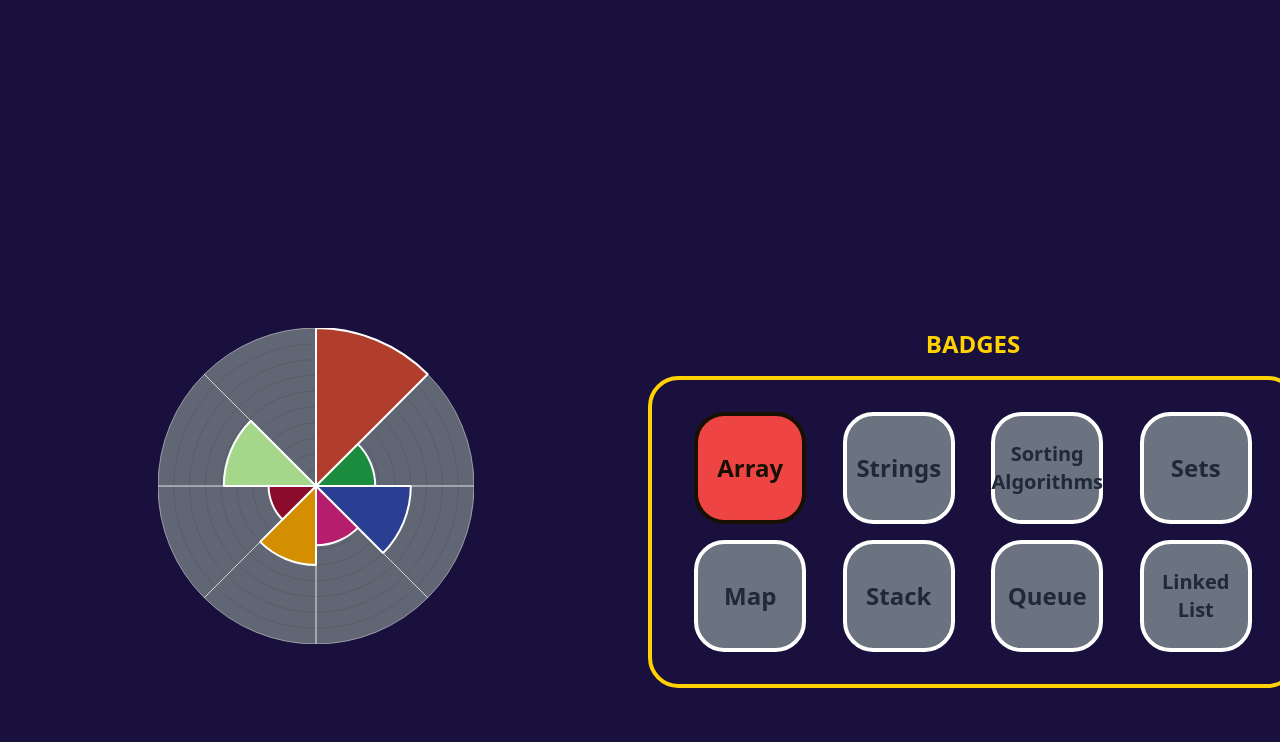
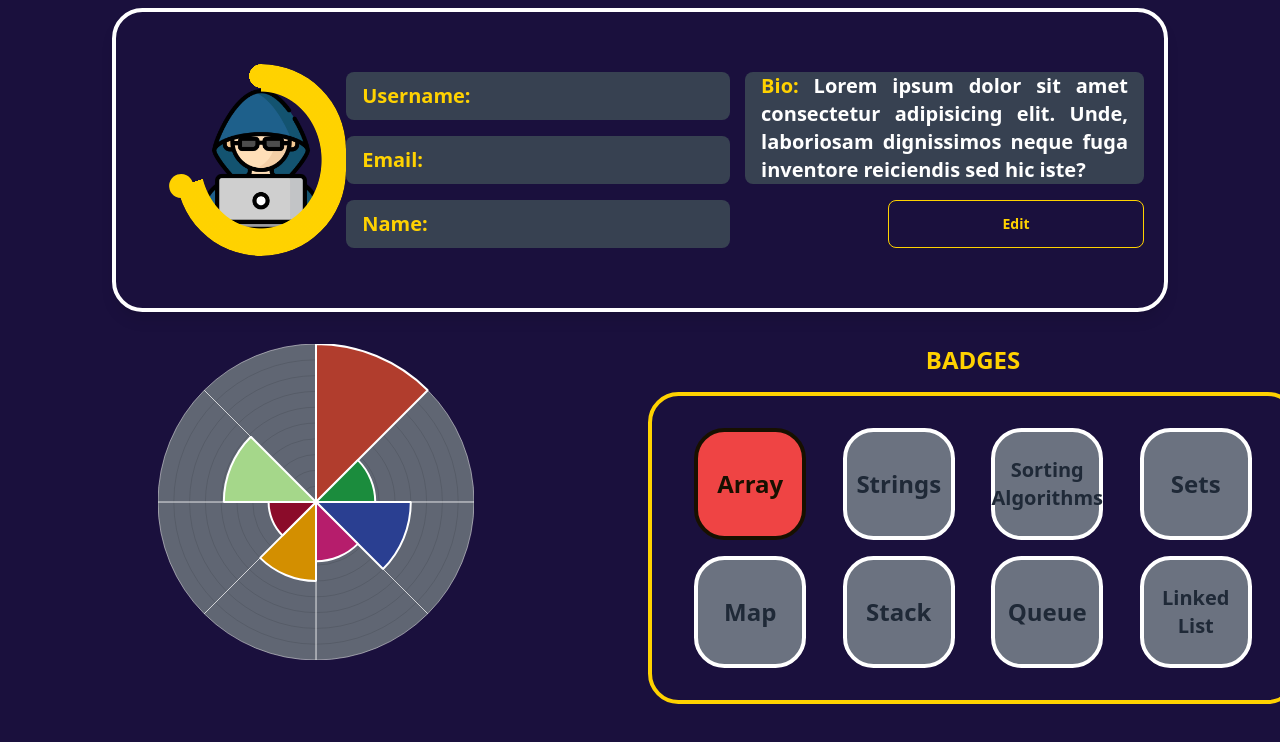
Before and after one commit to TineshWarke/dsa_visualizer, a Next.js app: page /profile in a window 1280 px wide. Shown: the top 742 px of the page. Built offline with nearby package versions, Linux system fonts and the light colour scheme.

Commit message:
'Update2'

```diff
--- a/app/dashboard/navbar.tsx
+++ b/app/dashboard/navbar.tsx
@@ -37,8 +37,15 @@ const Navbar = () => {
                     <a className="btn btn-ghost text-2xl">Data Structures & Algorithms Visualizer</a>
                 </div>
                 <div className="navbar-end">
+                    <div className="rating gap-1 mx-4">
+                        <input type="radio" name="rating-3" className="mask mask-heart bg-red-400" />
+                        <input type="radio" name="rating-3" className="mask mask-heart bg-orange-400" />
+                        <input type="radio" name="rating-3" className="mask mask-heart bg-yellow-400" />
+                        <input type="radio" name="rating-3" className="mask mask-heart bg-lime-400" />
+                        <input type="radio" name="rating-3" className="mask mask-heart bg-green-400" defaultChecked />
+                    </div>
                     <div tabIndex={0} role="button" className="btn btn-ghost btn-circle avatar bg-base-300">
-                        <div className="w-10 rounded-full" onClick={() => router.push('/profile') }>
+                        <div className="w-10 rounded-full" onClick={() => router.push('/profile')}>
                             <img
                                 alt="T"
                                 src="/coder.png" />
--- a/app/dashboard/page.tsx
+++ b/app/dashboard/page.tsx
@@ -63,7 +63,7 @@ const Dashboard = () => {
                 {topics.map((topic) => (
                     <motion.div
                         key={topic.id}
-                        className="btn w-80 h-48 p-6 mx-2 my-8 bg-white rounded-lg shadow-lg transform transition-all hover:scale-105 cursor-pointer"
+                        className="btn w-80 h-48 p-6 mx-2 my-8 bg-white rounded-lg shadow-lg transform transition-all hover:bg-gray-400 cursor-pointer"
                         initial={{ opacity: 0, scale: 0.8, y: 20 }}
                         animate={{ opacity: 1, scale: 1, y: 0 }}
                         transition={{
--- a/app/profile/Pie.tsx
+++ b/app/profile/Pie.tsx
@@ -17,13 +17,13 @@ interface Topic {
 // Data for the Polar Area Chart
 const topics: Topic[] = [
     { name: 'Array', completed: 50, total: 50 },
-    { name: 'Stack', completed: 30, total: 80 },
-    { name: 'Queue', completed: 12, total: 20 },
-    { name: 'Linked List', completed: 15, total: 40 },
-    { name: 'Binary Tree', completed: 25, total: 50 },
-    { name: 'Graph', completed: 18, total: 60 },
-    { name: 'Hash Map', completed: 35, total: 60 },
-    { name: 'Dynamic Programming', completed: 0, total: 60 },
+    { name: 'String', completed: 30, total: 80 },
+    { name: 'Sorting Algorithams', completed: 12, total: 20 },
+    { name: 'Set', completed: 15, total: 40 },
+    { name: 'Map', completed: 25, total: 50 },
+    { name: 'Stack', completed: 18, total: 60 },
+    { name: 'Queue', completed: 35, total: 60 },
+    { name: 'Linked List', completed: 0, total: 60 },
 ];
 
 // Darker shades for background colors
@@ -43,14 +43,14 @@ const data = {
     labels: topics.map(topic => `${topic.name} (${topic.completed}/${topic.total})`),
     datasets: [
         {
-            label: 'Topics Distribution',
-            data: topics.map(topic => (topic.completed / topic.total) * 100), // Calculate the percentage completion for each topic
+            label: 'Complete',
+            data: topics.map(topic => (topic.completed / topic.total) * 100),
             backgroundColor: backgroundColors,
             borderWidth: 2,
         },
         {
-            label: 'Empty Portion',
-            data: topics.map(topic => 100 + (topic.total * 0)), // The empty portion of the topic
+            label: 'Pending',
+            data: topics.map(topic => 100 + (topic.total * 0)),
             borderWidth: 0.5,
         },
     ],
--- /dev/null
+++ b/app/profile/Props.tsx
@@ -0,0 +1,56 @@
+'use client'
+import Image from "next/image";
+import React, { useState } from "react";
+
+const Props: React.FC = () => {
+    const [email, setEmail] = useState(localStorage.getItem('email'))
+    const [edit, setEdit] = useState(true);
+    return (
+        <div className="w-full h-full border-white border-4 p-5 rounded-badge shadow-lg flex flex-col items-center justify-center">
+            <div className="flex w-full pl-10">
+                <div className="radial-progress text-accent" style={{ "--value": "70", "--size": "12rem", "--thickness": "1.5rem" }} role="progressbar">
+                    <img src={'./coder.png'} alt="T" width={142} height={142} className="rounded-full" />
+                </div>
+                <div className="grid grid-cols-2 h-48 w-[900px] mx-auto rounded-badge">
+                    <div>
+                        <label className="input mt-2 input-bordered flex items-center gap-2 w-96 bg-gray-700 border-none text-accent text-xl font-semibold">
+                            Username:
+                            {
+                                edit ? <h1 className="grow text-white">{email}</h1>
+                                    : <input type="text" placeholder="Type here" className="input input-ghost w-full max-w-xs border-0" />
+                            }
+                        </label>
+                        <label className="input mt-4 input-bordered flex items-center gap-2 w-96 bg-gray-700 border-none text-accent text-xl font-semibold">
+                            Email:
+                            <h1 className="grow text-white">{email}</h1>
+                        </label>
+                        <label className="input mt-4 input-bordered flex items-center gap-2 w-96 bg-gray-700 border-none text-accent text-xl font-semibold">
+                            Name:
+                            {
+                                edit ? <h1 className="grow text-white">{email}</h1>
+                                    : <input type="text" placeholder="Type here" className="input input-ghost w-full max-w-xs border-0" />
+                            }
+                        </label>
+                    </div>
+                    <div>
+                        <label className="input mt-2 input-bordered flex items-center gap-2 w-full h-28 bg-gray-700 border-none text-white text-xl font-semibold">
+                            {
+                                edit ? <h1 className="grow text-justify"><span className="text-accent">Bio:</span> Lorem ipsum dolor sit amet consectetur adipisicing elit. Unde, laboriosam dignissimos neque fuga inventore reiciendis sed hic iste?</h1>
+                                    : <input type="text" placeholder="Type here" className="input input-ghost w-full max-w-xs border-0" />
+                            }
+                        </label>
+                        <div className="flex justify-end mt-4">
+                            {
+                                edit ?
+                                    <button className="btn btn-wide btn-outline btn-accent" onClick={() => setEdit(false)}>Edit</button>
+                                    : <button className="btn btn-wide btn-outline btn-accent" onClick={() => setEdit(true)}>Save</button>
+                            }
+                        </div>
+                    </div>
+                </div>
+            </div>
+        </div>
+    );
+};
+
+export default Props;
--- a/app/profile/page.tsx
+++ b/app/profile/page.tsx
@@ -1,17 +1,18 @@
 import React from "react";
 import Badge from "./Badge";
 import Pie from "./Pie";
+import Props from "./Props";
 
 const Profile: React.FC = () => {
     return (
         <div className="w-screen h-screen">
-            <div className="w-dvw h-[40vh]">
-
+            <div className="w-dvw h-[40vh] py-2 px-28">
+                <Props />
             </div>
-            <div className="w-dvw h-[60vh]">
+            <div className="w-dvw h-[60vh] pt-4">
                 <div className="grid grid-cols-2 gap-4">
                     <div>
-                        <Pie/>
+                        <Pie />
                     </div>
                     <div>
                         <div className="my-2">
```
